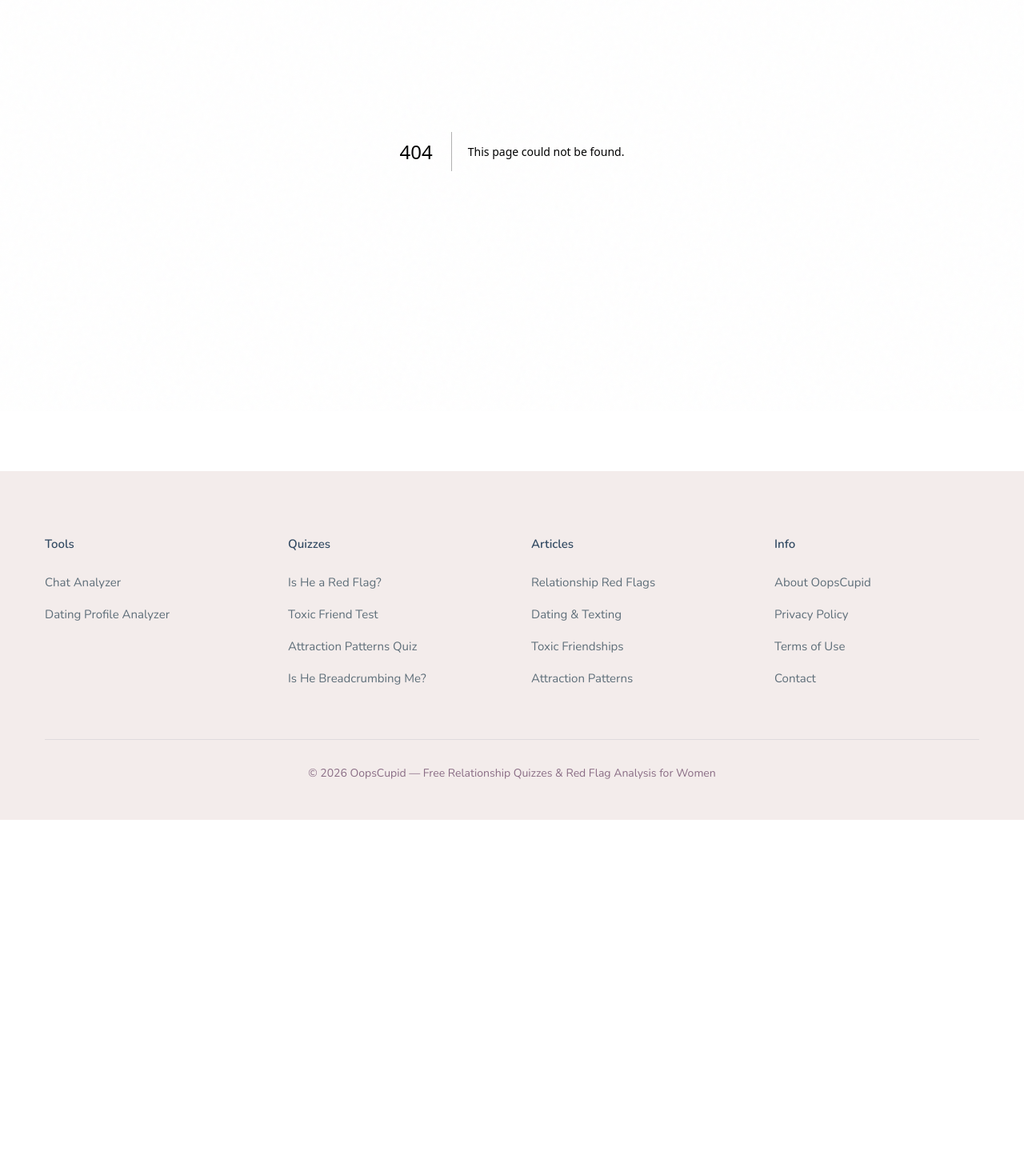
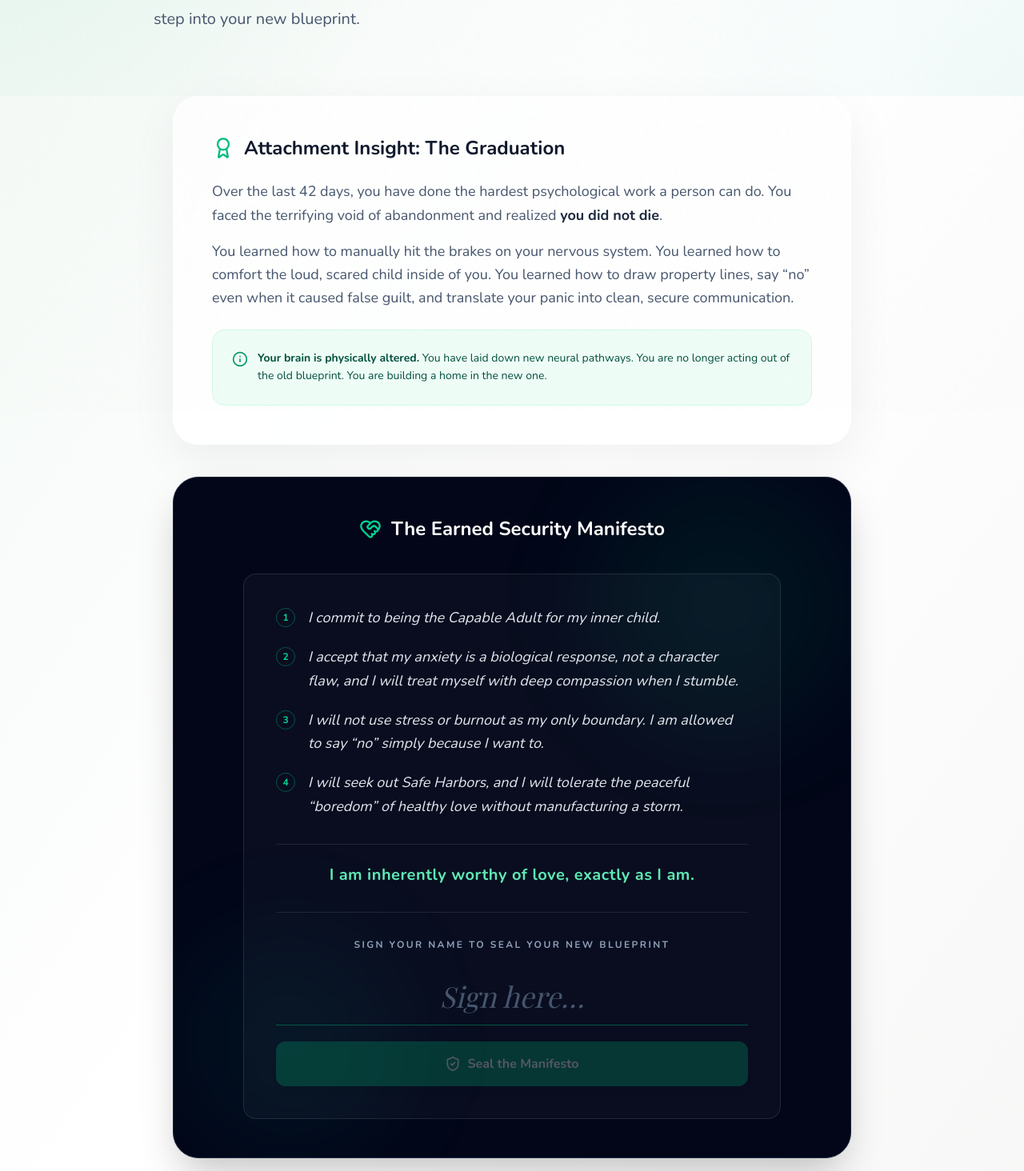
Before and after one commit to Sinadehesh/OopsCupid, a Next.js app: page /workbook/anxious-attachment/week-6/day-7 in a window 1280 px wide. Before the commit this address had no page. Shown: the part 286-1750 px from the top of the page at 80% size. Before the commit the page ends 1311 px from the top, so only its background shows below. Built offline with nearby package versions, Linux system fonts and the light colour scheme; a web font is replaced by a local one.

Commit message:
feat: redesign Week 6 Day 7 - The Security Manifesto (Finale)

```diff
--- /dev/null
+++ b/app/workbook/anxious-attachment/week-6/day-7/page.tsx
@@ -0,0 +1,173 @@
+'use client';
+
+import React, { useState } from 'react';
+import {
+  Award,
+  ArrowRight,
+  ShieldCheck,
+  HeartHandshake,
+  CheckCircle2,
+  Sparkles,
+  BookOpen,
+  Info,
+} from 'lucide-react';
+
+const MANIFESTO_LINES = [
+  'I commit to being the Capable Adult for my inner child.',
+  'I accept that my anxiety is a biological response, not a character flaw, and I will treat myself with deep compassion when I stumble.',
+  'I will not use stress or burnout as my only boundary. I am allowed to say \u201cno\u201d simply because I want to.',
+  'I will seek out Safe Harbors, and I will tolerate the peaceful \u201cboredom\u201d of healthy love without manufacturing a storm.',
+];
+
+export default function Week6Day7() {
+  const [signature, setSignature] = useState('');
+  const [isCompleted, setIsCompleted] = useState(false);
+
+  return (
+    <div className="min-h-screen bg-gradient-to-br from-emerald-50/50 via-white to-teal-50/30 font-sans text-slate-800 pb-24">
+
+      {/* Header */}
+      <header className="relative overflow-hidden pt-20 pb-20 px-6">
+        <div className="pointer-events-none absolute inset-0 bg-[radial-gradient(circle_at_top_left,rgba(16,185,129,0.08),transparent_40%),radial-gradient(circle_at_bottom_right,rgba(20,184,166,0.06),transparent_40%)]" />
+        <div className="max-w-4xl mx-auto relative">
+          <span className="inline-flex items-center rounded-full border border-emerald-200 bg-emerald-50 px-4 py-1 text-xs font-bold uppercase tracking-[0.25em] text-emerald-700 mb-4">
+            Week 6 &middot; Day 7 (Day 42 &mdash; The Finale)
+          </span>
+          <h1 className="text-4xl md:text-5xl font-extrabold tracking-tight text-slate-950 mb-4">
+            The{' '}
+            <span className="text-transparent bg-clip-text bg-gradient-to-r from-emerald-500 to-teal-500">
+              Security Manifesto
+            </span>
+          </h1>
+          <p className="text-lg md:text-xl text-slate-600 max-w-2xl leading-relaxed">
+            You have reached the end of 6 weeks of foundational work. It is time to step into your new blueprint.
+          </p>
+        </div>
+      </header>
+
+      <main className="max-w-4xl mx-auto px-6 space-y-10">
+
+        {/* Graduation Insight */}
+        <section className="bg-white/80 backdrop-blur-sm p-8 md:p-12 rounded-[2rem] shadow-[0_20px_60px_rgba(15,23,42,0.06)] border border-white/70">
+          <h2 className="text-2xl font-bold mb-6 flex items-center text-slate-900">
+            <Award className="w-7 h-7 text-emerald-500 mr-3 shrink-0" />
+            Attachment Insight: The Graduation
+          </h2>
+          <div className="space-y-4 text-base md:text-lg text-slate-600 leading-relaxed">
+            <p>
+              Over the last 42 days, you have done the hardest psychological work a person can do. You faced the
+              terrifying void of abandonment and realized <strong className="text-slate-800">you did not die</strong>.
+            </p>
+            <p>
+              You learned how to manually hit the brakes on your nervous system. You learned how to comfort the
+              loud, scared child inside of you. You learned how to draw property lines, say &ldquo;no&rdquo; even
+              when it caused false guilt, and translate your panic into clean, secure communication.
+            </p>
+          </div>
+          <div className="mt-6 bg-emerald-50/80 border border-emerald-100 rounded-2xl p-6 flex items-start gap-3">
+            <Info className="w-5 h-5 text-emerald-600 shrink-0 mt-0.5" />
+            <p className="text-sm text-emerald-900 leading-relaxed">
+              <strong>Your brain is physically altered.</strong> You have laid down new neural pathways. You are no
+              longer acting out of the old blueprint. You are building a home in the new one.
+            </p>
+          </div>
+        </section>
+
+        {/* The Manifesto */}
+        <section className="bg-slate-950 p-8 md:p-12 rounded-[2rem] shadow-2xl border border-slate-800 relative overflow-hidden">
+          <div className="absolute top-0 right-0 w-80 h-80 bg-emerald-500/8 rounded-full blur-3xl" />
+          <div className="absolute bottom-0 left-0 w-72 h-72 bg-teal-500/6 rounded-full blur-3xl" />
+
+          <h2 className="text-2xl font-bold text-white mb-10 flex items-center justify-center gap-3 relative z-10 text-center">
+            <HeartHandshake className="w-7 h-7 text-emerald-400 shrink-0" />
+            The Earned Security Manifesto
+          </h2>
+
+          {/* Manifesto Card */}
+          <div className="relative z-10 max-w-2xl mx-auto">
+            <div className="bg-white/[0.03] border border-white/10 rounded-2xl p-8 md:p-10">
+
+              {/* Vow lines */}
+              <div className="space-y-5 mb-8">
+                {MANIFESTO_LINES.map((line, i) => (
+                  <div key={i} className="flex items-start gap-4">
+                    <span className="w-6 h-6 shrink-0 rounded-full border border-emerald-500/40 flex items-center justify-center text-emerald-400 text-xs font-bold mt-0.5">
+                      {i + 1}
+                    </span>
+                    <p className="text-slate-200 text-base md:text-lg leading-relaxed font-light italic">{line}</p>
+                  </div>
+                ))}
+              </div>
+
+              {/* Centrepiece affirmation */}
+              <div className="border-t border-white/10 pt-6 text-center">
+                <p className="text-emerald-300 text-lg md:text-xl font-bold tracking-wide">
+                  I am inherently worthy of love, exactly as I am.
+                </p>
+              </div>
+
+              {/* Signature / Completion */}
+              <div className="border-t border-white/10 mt-8 pt-8">
+                {!isCompleted ? (
+                  <div className="space-y-5">
+                    <p className="text-xs font-bold text-slate-400 text-center uppercase tracking-[0.2em]">
+                      Sign your name to seal your new blueprint
+                    </p>
+                    <input
+                      type="text"
+                      value={signature}
+                      onChange={(e) => setSignature(e.target.value)}
+                      placeholder="Sign here&hellip;"
+                      className="w-full text-center text-3xl md:text-4xl font-serif italic bg-transparent border-b border-emerald-500/40 focus:border-emerald-400 outline-none py-4 text-white placeholder:text-slate-600"
+                    />
+                    <button
+                      onClick={() => setIsCompleted(true)}
+                      disabled={!signature.trim()}
+                      className="w-full py-4 bg-emerald-600 hover:bg-emerald-500 text-white font-bold text-base rounded-xl transition-all disabled:opacity-30 shadow-lg hover:scale-[1.02] flex items-center justify-center gap-2"
+                    >
+                      <ShieldCheck className="w-5 h-5" />
+                      Seal the Manifesto
+                    </button>
+                  </div>
+                ) : (
+                  <div className="text-center animate-in slide-in-from-bottom-4 duration-700 space-y-4">
+                    <Sparkles className="w-12 h-12 text-amber-400 mx-auto" />
+                    <h3 className="text-2xl font-black text-white uppercase tracking-widest">Manifesto Sealed</h3>
+                    <p className="text-base text-slate-300 leading-relaxed">
+                      Congratulations,{' '}
+                      <strong className="text-emerald-300">{signature}</strong>.
+                      {' '}You have completed the 6-Week Anxious Attachment Program.
+                    </p>
+                    <div className="flex items-center justify-center gap-2 pt-2">
+                      <CheckCircle2 className="w-5 h-5 text-emerald-400" />
+                      <span className="text-sm text-emerald-400 font-semibold">42 days. Done.</span>
+                    </div>
+                  </div>
+                )}
+              </div>
+            </div>
+          </div>
+        </section>
+
+        {/* Navigation */}
+        <div className="flex flex-col sm:flex-row justify-between items-center pt-8 border-t border-slate-200 gap-4">
+          <a
+            href="/workbook/anxious-attachment/week-6/day-6"
+            className="text-slate-500 font-medium hover:text-slate-800 transition-colors text-sm"
+          >
+            &larr; Back to Day 41
+          </a>
+          <a
+            href="/workbook"
+            className="inline-flex items-center gap-2 px-10 py-4 bg-slate-900 hover:bg-black text-white font-bold rounded-full transition-all shadow-xl hover:scale-105 text-sm group"
+          >
+            <BookOpen className="w-5 h-5" />
+            Return to Workbook Hub
+            <ArrowRight className="w-4 h-4 group-hover:translate-x-1 transition-transform" />
+          </a>
+        </div>
+
+      </main>
+    </div>
+  );
+}
```
